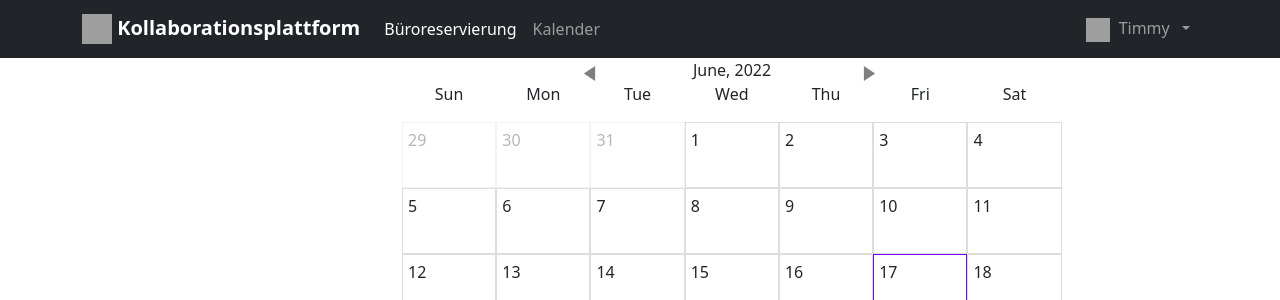
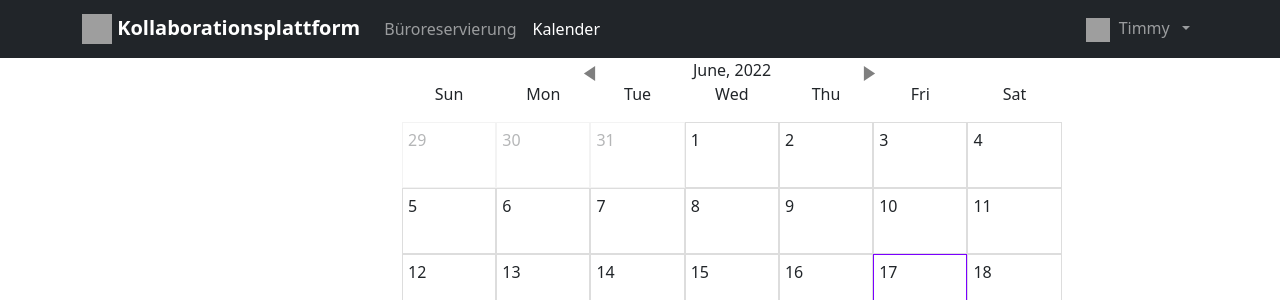
Before and after one commit to stesto/xWorkspace, a PHP site: page /kalender.php in a window 1280 px wide. Shown: the top 300 px of the page. Run offline with PHP 8.4, Linux system fonts and the light colour scheme; grey boxes are pictures that could not be loaded.

Commit message:
Kalender: Korrigiere aktiven Link

```diff
--- a/kalender.php
+++ b/kalender.php
@@ -33,10 +33,10 @@
 				<div class="collapse navbar-collapse justify-content-between" id="menubar">
 					<ul class="navbar-nav">
 						<li class="nav-item">
-							<a href="index.php" class="nav-link active">Büroreservierung</a>
+							<a href="index.php" class="nav-link">Büroreservierung</a>
 						</li>
 						<li class="nav-item">
-							<a href="kalender.php" class="nav-link">Kalender</a>
+							<a href="kalender.php" class="nav-link active">Kalender</a>
 						</li>
 					</ul>
 					<div class="navbar-nav dropdown">
```
